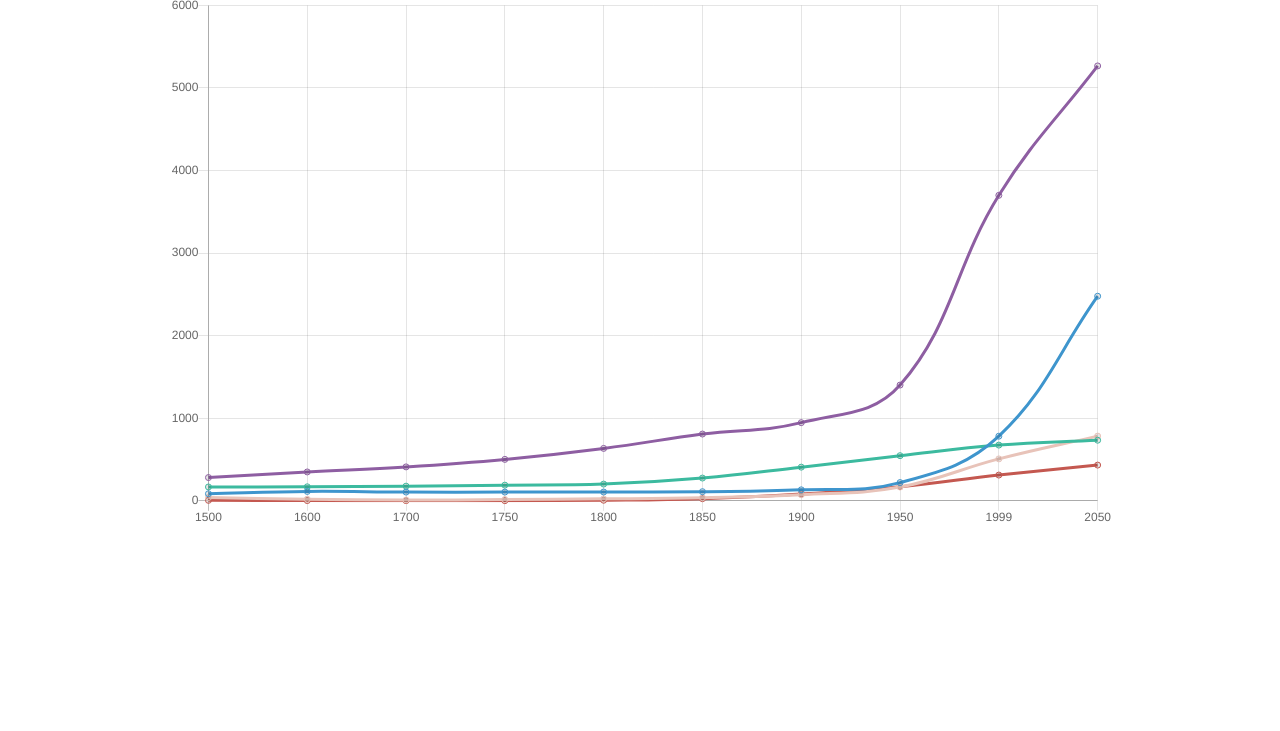
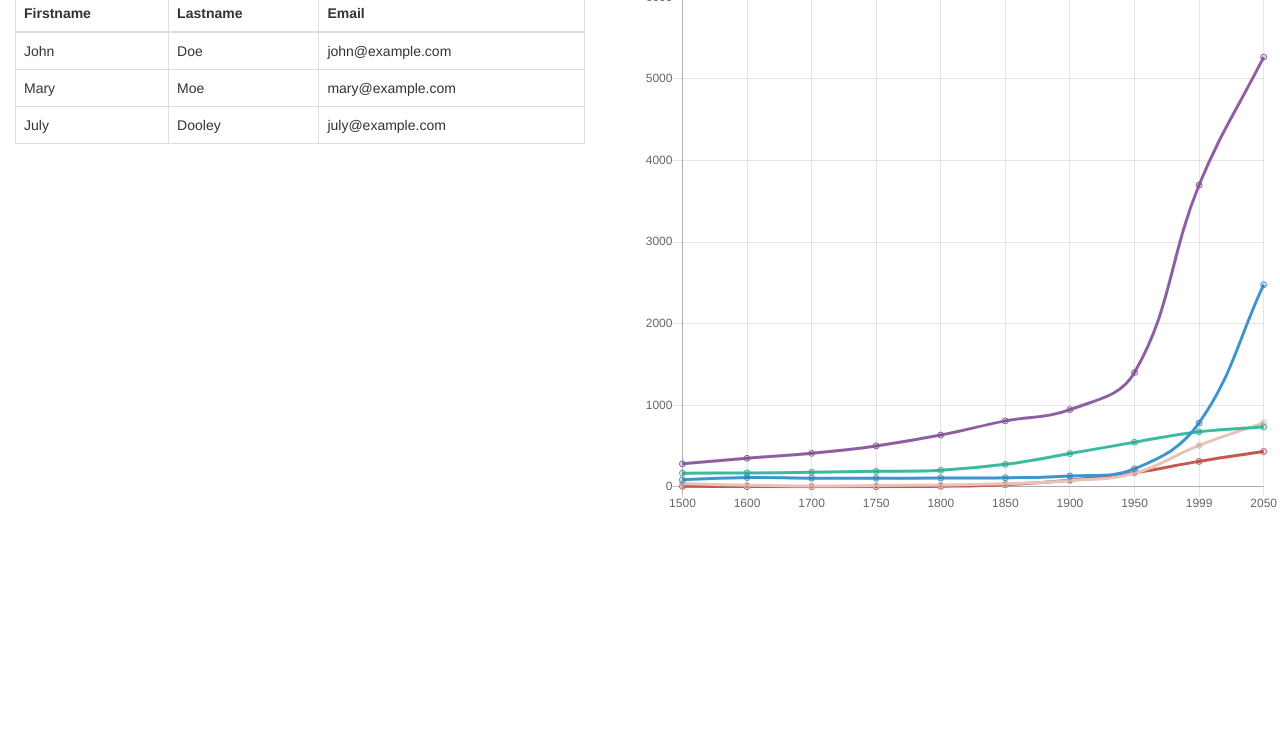
Before and after one commit to nishantsahoo/Packet-Sniffer, a website: page public_static/index.html in a window 1280 px wide. Shown: the part 69-800 px from the top of the page. Drawn offline with nearby package versions, Linux system fonts and the light colour scheme.

Commit message:
IP Data and Bandwidth chart

```diff
--- a/public_static/index.html
+++ b/public_static/index.html
@@ -2,13 +2,52 @@
 <html>
 <head>
 	<title>SniffMe</title>
+  <link rel="stylesheet" href="https://maxcdn.bootstrapcdn.com/bootstrap/3.3.7/css/bootstrap.min.css">
 	<script src="https://cdnjs.cloudflare.com/ajax/libs/Chart.js/2.5.0/Chart.min.js"></script>
   <script src="https://ajax.googleapis.com/ajax/libs/jquery/3.2.1/jquery.min.js"></script>
+  <script src="https://maxcdn.bootstrapcdn.com/bootstrap/3.3.7/js/bootstrap.min.js"></script>
   <script type="text/javascript" src="script.js"></script>
 </head>
 <body>
-  <div id="bandwidth" style="width: 75%; height: 50%; margin-left: 12.5%; align-content: center;">
-    <canvas id="line-chart" width="400" height="250"></canvas>
+  <div style="width: 100%">
+
+    <div style="float: left; width: 50%">
+      <div class="container">
+        <h2>IP Data</h2>
+        <table class="table table-bordered" style="width: 50%">
+          <thead>
+            <tr>
+              <th>Firstname</th>
+              <th>Lastname</th>
+              <th>Email</th>
+            </tr>
+          </thead>
+          <tbody>
+            <tr>
+              <td>John</td>
+              <td>Doe</td>
+              <td>john@example.com</td>
+            </tr>
+            <tr>
+              <td>Mary</td>
+              <td>Moe</td>
+              <td>mary@example.com</td>
+            </tr>
+            <tr>
+              <td>July</td>
+              <td>Dooley</td>
+              <td>july@example.com</td>
+            </tr>
+          </tbody>
+        </table>
+    </div>
+    </div>
+
+    <div style="float: left; width: 50%">
+      <div id="bandwidth" style="align-content: center; margin-left: 0">
+        <canvas id="line-chart" width="300" height="275"></canvas>
+      </div>
+    </div>
   </div>
 </body>
 </html>
```
